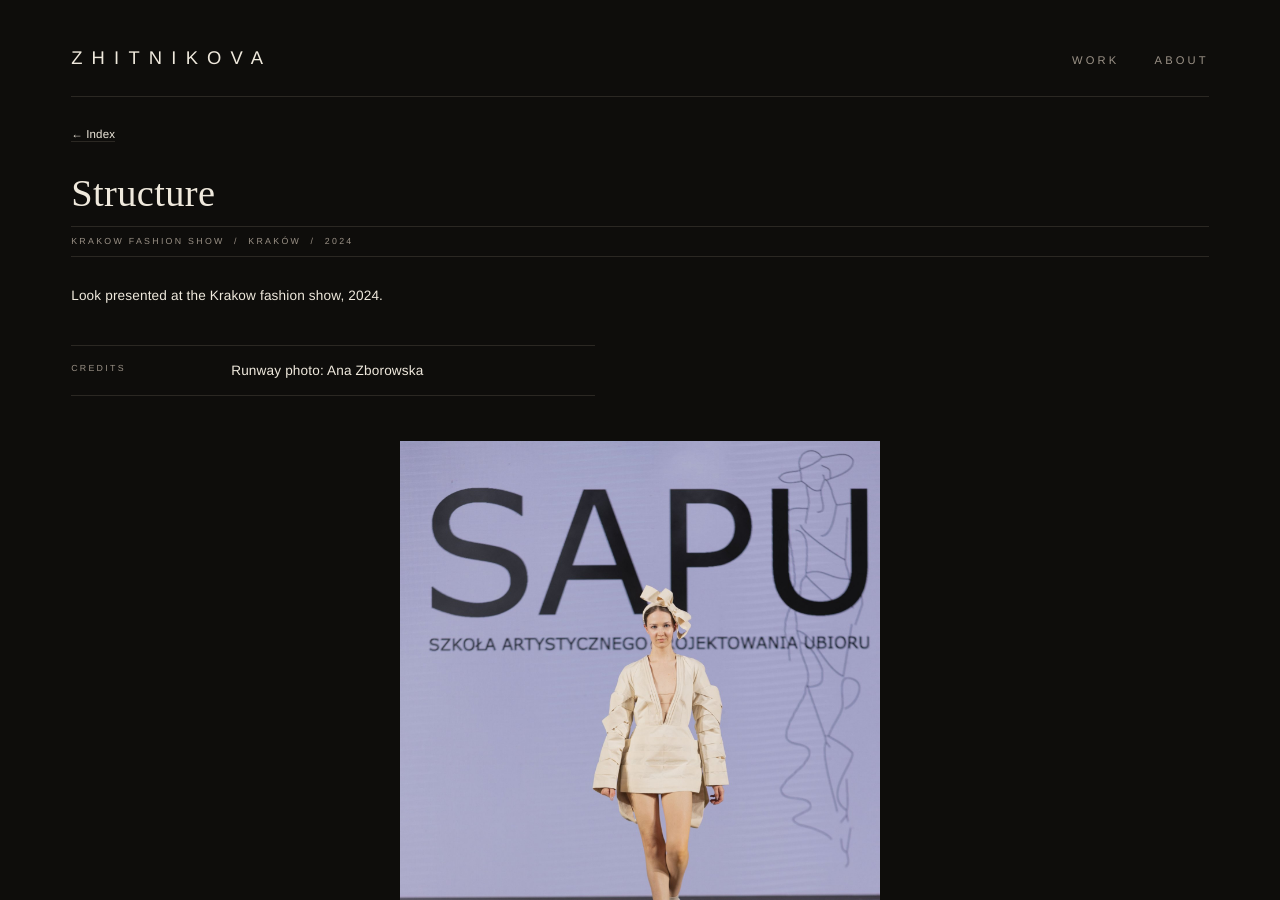
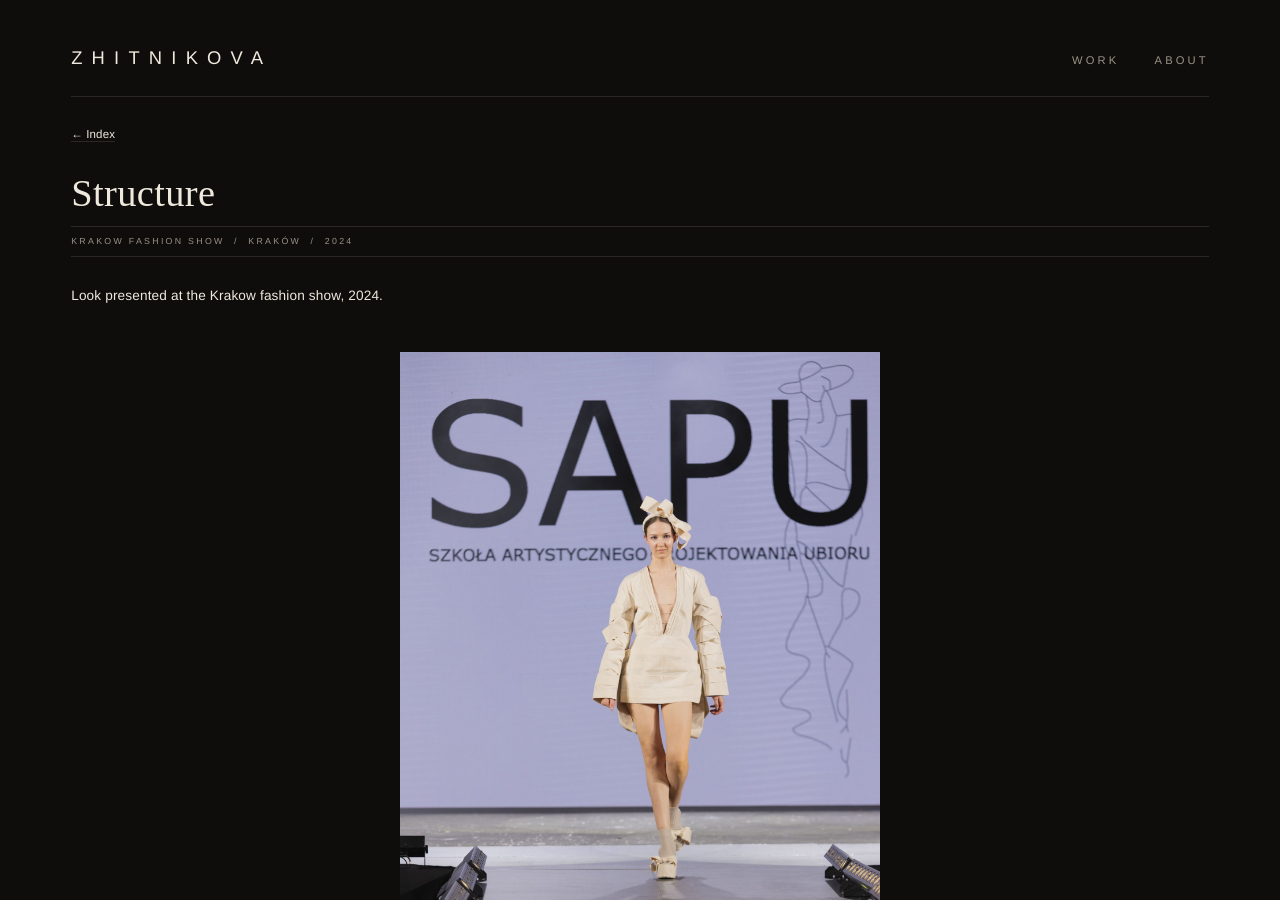
Before and after one commit to pzhitnikova/pzhitnikova.github.io, a Jekyll site: the page built from _projects/structure.md, in a window 1280 px wide and 900 px high. Built offline with Jekyll 4.4.1, drawn with Linux system fonts in a browser that asks for light colours.

Commit message:
Remove credits row from Structure
Co-Authored-By: Claude Fable 5 <noreply@anthropic.com>

```diff
--- a/_projects/structure.md
+++ b/_projects/structure.md
@@ -10,7 +10,6 @@ video: runway.mp4
 video_poster: poster.jpg
 video_portrait: true
 video_caption: Runway, Krakow 2024
-credits: "Runway photo: Ana Zborowska"
 ---
 
 <!-- Sostituisci questa riga con il tuo concept statement. -->
```
